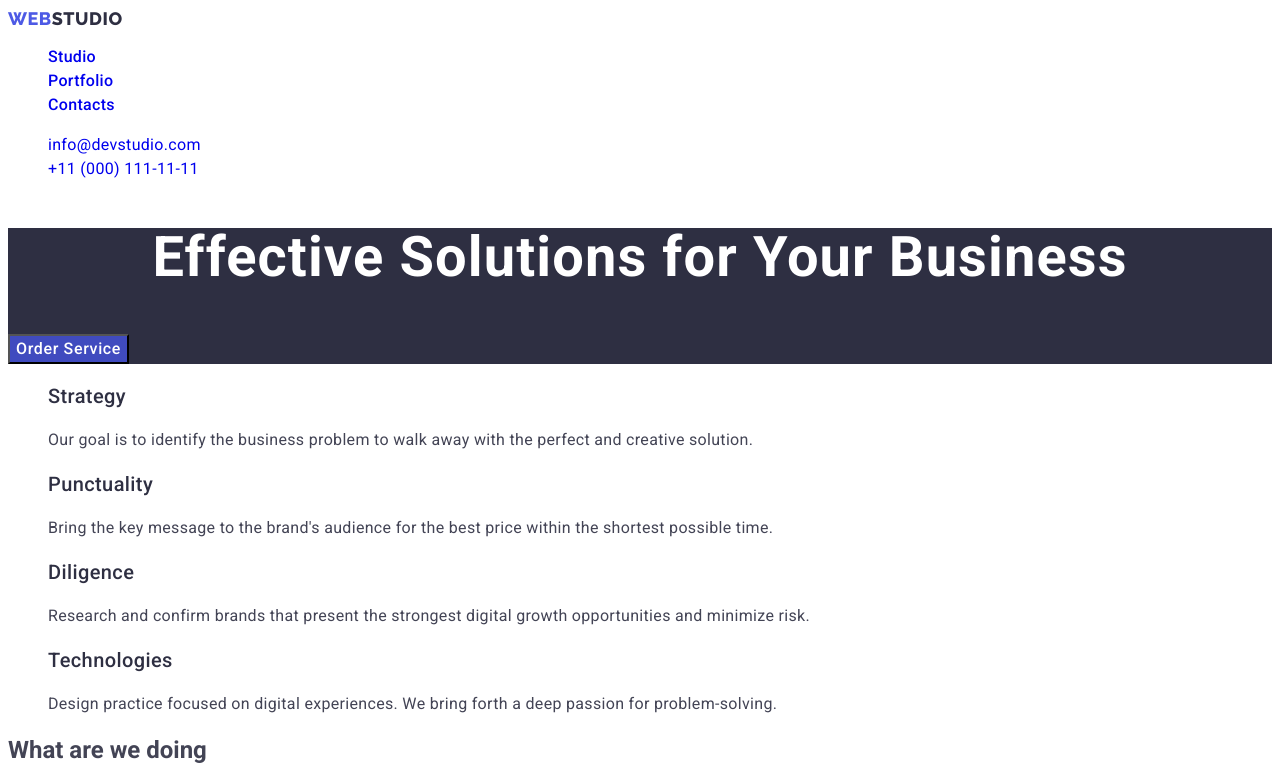
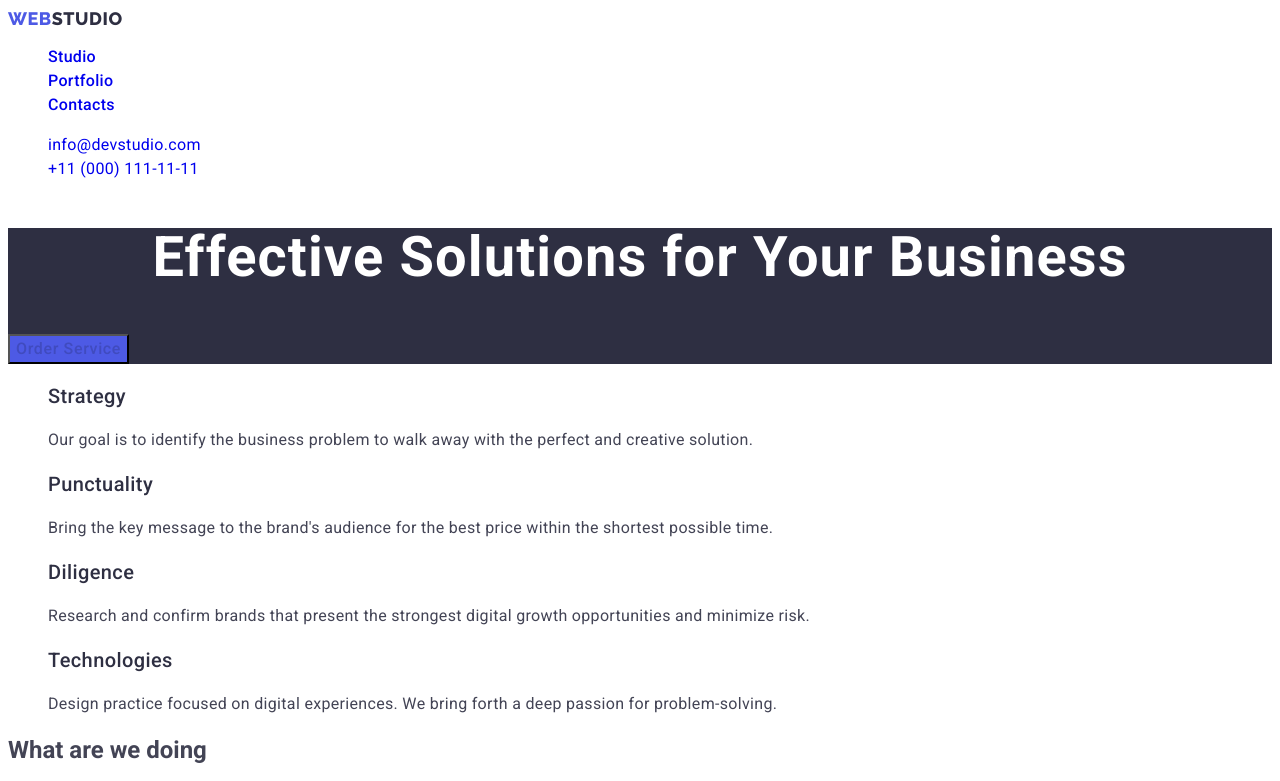
Before and after one commit to MaksGlushko/fe-91, a plain HTML site: page index.html in a window 1280 px wide. In both pictures the pointer is over the button "Order Service". Shown: the top 781 px of the page. Drawn offline with Linux system fonts and the light colour scheme.

Commit message:
DZ 18:18

```diff
--- a/css/style.css
+++ b/css/style.css
@@ -96,9 +96,9 @@ color: var(--color-white);
     background-color: var(--color-two);
 }
 .hero-btn:hover, .hero-btn:focus {
-    background-color: #404BBF
+    color: #404bbf;
 }
-.hero-btn {
+.style {
     cursor: pointer;
 }
 
```
